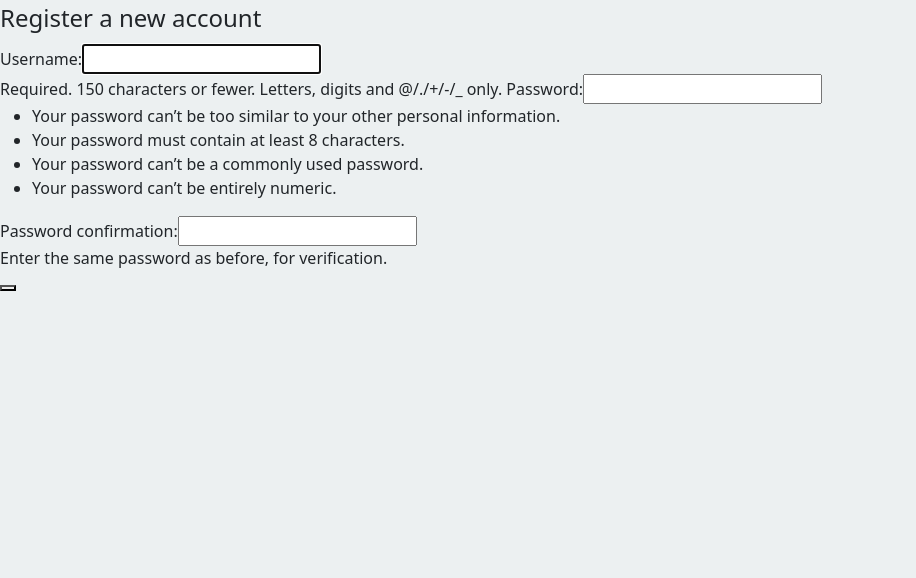
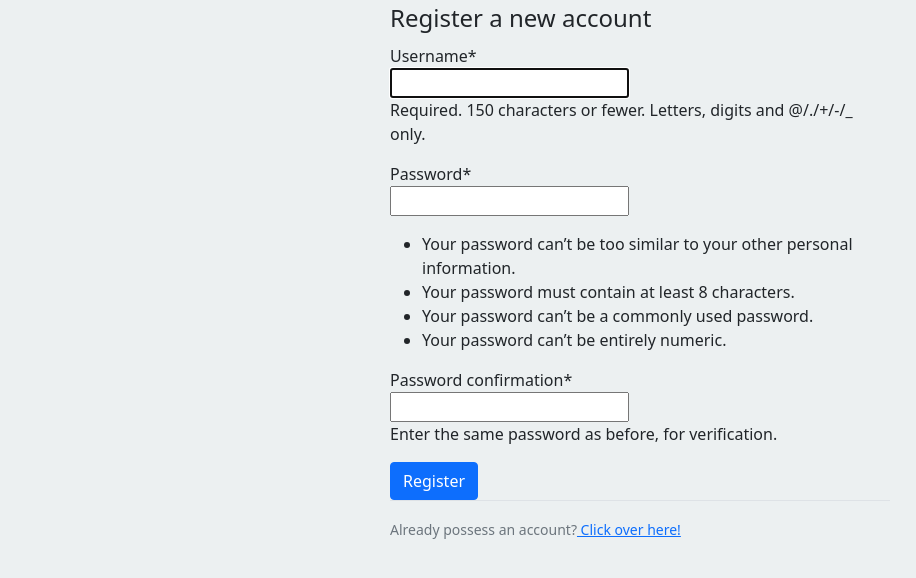
Before and after one commit to vconstellation/video-games-library, a Django app: page /register/ in a window 1280 px wide. Shown: the part 56-634 px from the top of the page, without its empty margins (0-916 px from the left). Run offline with Django 3.2, Linux system fonts and the light colour scheme; some libraries are stand-ins or nearby versions.

Commit message:
Rework html for the Register page

```diff
--- a/users/templates/users/register.html
+++ b/users/templates/users/register.html
@@ -1,15 +1,25 @@
 {% extends "layout/home.html" %}
+{% load crispy_forms_tags %}
 {% block content %}
 <div>
+    <div class="mx-auto" style="width: 500px;">
+        <div class="content-section">
             <form method="POST">
                 {% csrf_token %}
                 <fieldset class="form-group">
                     <legend>Register a new account</legend>
-            {{ form }}
+                    {{ form|crispy }}
                 </fieldset>
                 <div>
-            <button type="submit"></button>
+                    <button class="btn btn-primary" type="submit">Register</button>
                 </div>
             </form>
+            <div class="border-top pt-3">
+                <small class="text-muted">
+                    Already possess an account?<a class="ml-2" href="{% url 'login' %}"> Click over here!</a>
+                </small>
+            </div>
+        </div>
+    </div>
 </div>
 {% endblock %}
```
Lines whose indentation alone changed are shown as unchanged.
